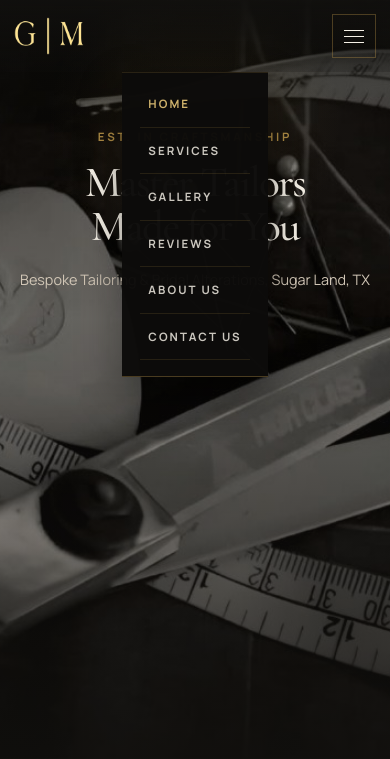
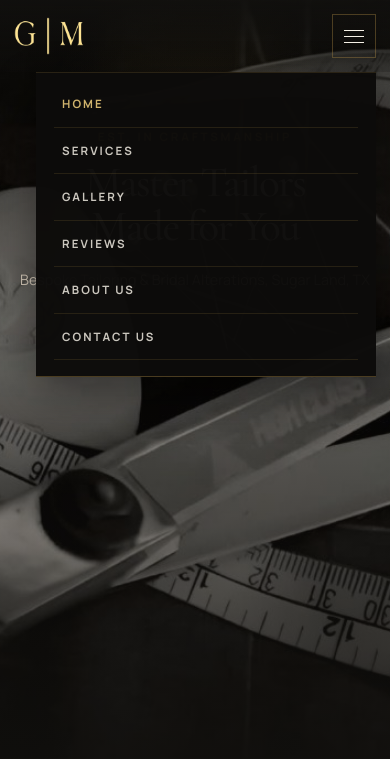
Before and after one commit to MustafaKhan-007/GMCustomClothier, a Flask app: page / in a window 390 px wide, after a click on "Open navigation". Shown: the top 759 px of the page. Run offline with Flask 3, Linux system fonts and the light colour scheme.

Commit message:
Refine mobile dropdown animation
Co-authored-by: Cursor <cursoragent@cursor.com>

```diff
--- a/static/css/style.css
+++ b/static/css/style.css
@@ -654,25 +654,30 @@ textarea { resize: vertical; }
   .nav-menu {
     position: fixed;
     top: 76px;
-    left: 0;
-    right: 0;
+    left: auto;
+    right: 18px;
     bottom: auto;
     display: grid;
-    grid-template-columns: repeat(3, 1fr);
+    grid-template-columns: 1fr;
     gap: 0;
-    padding: 10px 18px 18px;
+    width: min(360px, calc(100vw - 36px));
+    max-height: 0;
+    overflow: hidden;
+    padding: 0 18px;
     background: rgba(13, 12, 11, .98);
     border-top: 1px solid rgba(176, 141, 69, .18);
     border-bottom: 1px solid var(--line);
     box-shadow: 0 18px 40px rgba(0, 0, 0, .42);
     opacity: 0;
     pointer-events: none;
-    transform: translateY(-10px);
+    transform: translateY(-14px);
     visibility: hidden;
-    transition: opacity .2s ease, transform .2s ease, visibility .2s ease;
+    transition: max-height .34s ease, padding .34s ease, opacity .22s ease, transform .34s ease, visibility .22s ease;
   }
   .nav-menu.is-open {
+    max-height: 520px;
     opacity: 1;
+    padding: 8px 18px 16px;
     pointer-events: auto;
     transform: translateY(0);
     visibility: visible;
@@ -682,7 +687,7 @@ textarea { resize: vertical; }
     font-family: var(--sans);
     font-size: .72rem;
     letter-spacing: .18em;
-    text-align: center;
+    text-align: left;
     text-transform: uppercase;
     border-bottom: 1px solid rgba(176, 141, 69, .16);
   }
@@ -700,8 +705,8 @@ textarea { resize: vertical; }
   .brand__logo { height: 38px; }
   .nav-menu {
     top: 72px;
-    grid-template-columns: 1fr;
-    padding: 8px 18px 16px;
+    right: 14px;
+    width: min(340px, calc(100vw - 28px));
   }
   .nav-link {
     padding: 13px 8px;
```
